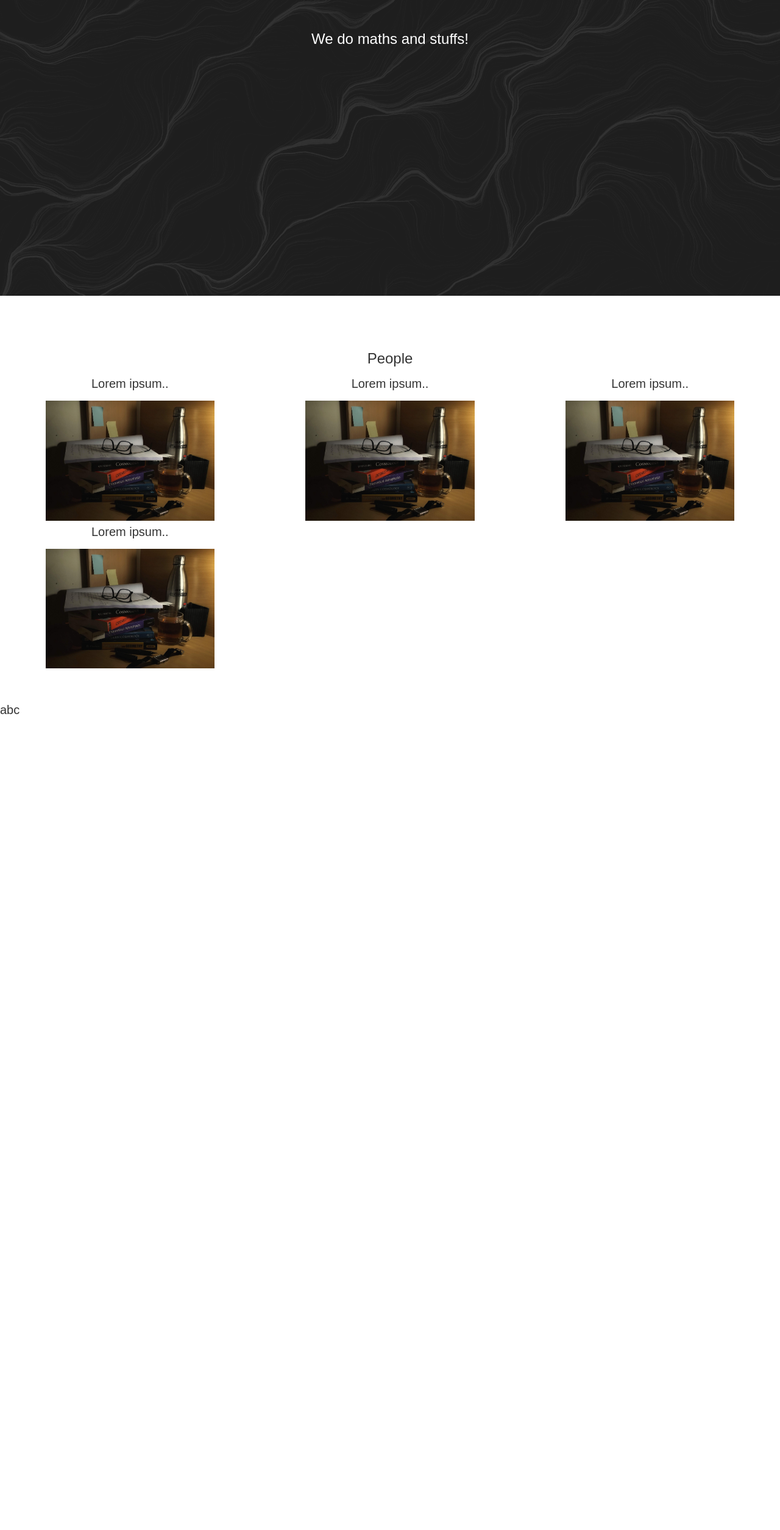
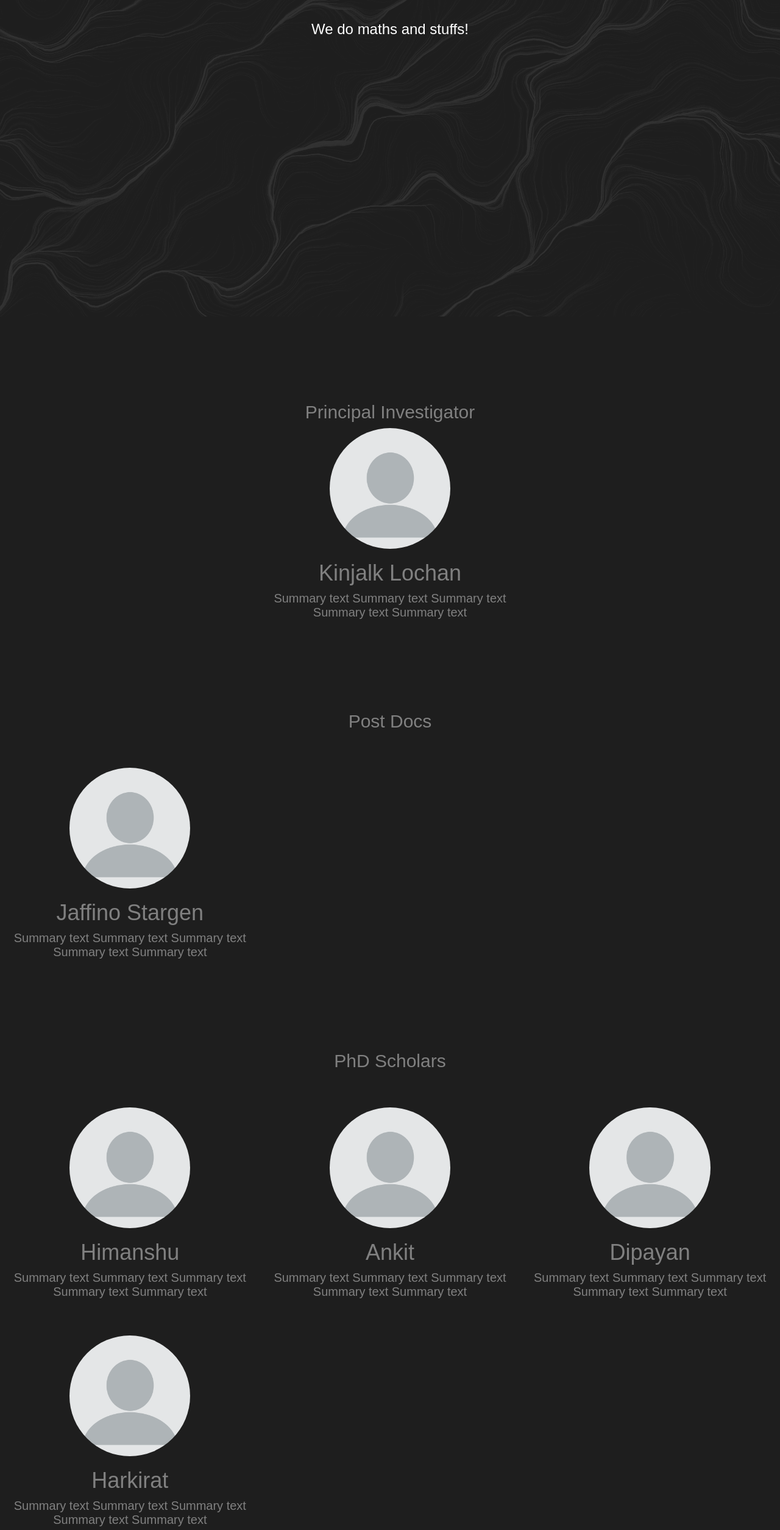
Before and after one commit to dipayanm/dipayanm.github.io, a plain HTML site: page index.html in a window 1280 px wide. Shown: the part 291-2800 px from the top of the page at 61% size. Before the commit the page ends 1473 px from the top, so only its background shows below. Drawn offline with nearby package versions, Linux system fonts and the light colour scheme.

Commit message:
update format

```diff
--- a/index.html
+++ b/index.html
@@ -3,101 +3,256 @@
     <head>
 	<title>Group Page</title>
 	<meta charset="utf-8">
+
 	<meta name="viewport" content="width=device-width, initial-scale=1">
 	<link rel="stylesheet" href="https://maxcdn.bootstrapcdn.com/bootstrap/3.4.1/css/bootstrap.min.css">
 	<script src="https://ajax.googleapis.com/ajax/libs/jquery/3.5.1/jquery.min.js"></script>
 	<script src="https://maxcdn.bootstrapcdn.com/bootstrap/3.4.1/js/bootstrap.min.js"></script>
-	<style>
-	 .bg-1 {
-	     background-image: url("./vf.png");
-	     height: 700px;
-	     background-size: cover;
-	    /*  background-color: #474e5d; Dark Blue */
-	     color: #ffffff;
-	 }
-	 .navbar-nav > li{
-	     margin-left:10px;
-	     font-size: 16px;
-	     margin-right:10px;
-	     border: 3px solid;
-	     /* box-shadow: 1px 2px 2px 2px black; */
-	     border-color: #3e3e3e;
-	     border-radius:15px;
-	 }
-	 .container-fluid {
-	     padding-top: 70px;
+	<link rel="stylesheet" href="style.css">
+	<script>
+	 $(function(){
+	     $("#nav-bar").load('nav.html');
+	 });
+	</script>
 
-	     padding-bottom: 50px;
-	 }
-	 body {
-	     font: 20px Montserrat, sans-serif;
-	     line-height: 1.8;
-	 }
-	 .navbar {
-	     padding-top: 10px;
-	     padding-bottom: 10px;
-	     border: 0;
-	     /* border-radius:10; */
-	     margin-bottom: 0;
-	     /* font-size: 12px; */
-	     background-color: #1e1e1e;
-	     /* letter-spacing: 5px; */
-	 }
+    </head>
 
-	 .navbar-nav li a:hover {
-	     color: #1abc9c !important;
-	 }
-	</style>
-    </head>
     <body>
-	<nav class="navbar navbar-default">
-	    <div class="container">
-		<div class="navbar-header">
-		    <button type="button" class="navbar-toggle" data-toggle="collapse" data-target="#myNavbar">
-			<span class="icon-bar"></span>
-			<span class="icon-bar"></span>
-			<span class="icon-bar"></span>
-		    </button>
-		    <a class="navbar-brand" href="#">Home</a>
-		</div>
-		<div class="collapse navbar-collapse" id="myNavbar">
-		    <ul class="nav navbar-nav navbar-right">
-			<li><a href="#" class="bg-light">Recent Works</a></li>
-			<li><a href="#">Schedules and Meetings</a></li>
-			<li><a href="#">About</a></li>
-		    </ul>
-		</div>
-	    </div>
+	<nav class="navbar navbar-default" id="nav-bar">
 	</nav>
+
 	<div class="container-fluid bg-1 text-center">
 	    <div class="container-fluid bg-2 text-center">
 		<h3>Theoretical Physics Research Group </h3>
 	    </div>
 	    <h3>We do maths and stuffs!</h3>
 	</div>
+
+
 	<div class="container-fluid bg-3 text-center">
-	    <h3>People</h3>
-	    <div class="row">
-		<div class="col-sm-4">
-		    <p>Lorem ipsum..</p>
-		    <img src="img.jpeg" width="70%" alt="Image">
-		</div>
-		<div class="col-sm-4">
-		    <p>Lorem ipsum..</p>
-		    <img src="img.jpeg" width="70%" alt="Image">
-		</div>
-		<div class="col-sm-4">
-		    <p>Lorem ipsum..</p>
-		    <img src="img.jpeg" width="70%" alt="Image">
+<div class="row">
+
+		<div class="col-sm-4 box-shadow shadow">
+		    </div>
+		<div class="col-sm-4 box-shadow shadow pi">
+	    <h2>
+		Principal Investigator
+	    </h2>
+		    <img class='img-circle people-img' src="peo.webp" alt="Image">
+		    <h1>
+			Kinjalk Lochan
+		    </h1>
+		    <p>
+			Summary text
+			Summary text
+			Summary text
+			Summary text
+			Summary text
+			</p>
 		</div>
 
 		<div class="col-sm-4 box-shadow shadow">
-		    <p>Lorem ipsum..</p>
-		    <img class="shadow-lg" src="img.jpeg" width="70%" alt="Image">
+		    </div>
+</div>
+</div>
+<div class="container-fluid bg-3 text-center">
+
+
+	    <h2>Post Docs</h2>
+	    <div class="row">
+
+		<div class="col-sm-4 box-shadow shadow">
+		    <img class='img-circle people-img' src="peo.webp" alt="Image">
+
+		    <h1>
+			Jaffino Stargen
+		    </h1>
+		    <p>
+			Summary text
+			Summary text
+			Summary text
+			Summary text
+			Summary text
+			</p>
 		</div>
 	    </div>
 	</div>
+
+
+	<div class="container-fluid bg-3 text-center">
+
+
+	    <h2>PhD Scholars</h2>
+	    <div class="row">
+		<div class="col-sm-4">
+		    <img class='img-circle people-img' src="peo.webp" alt="Image">
+
+		    <h1>Himanshu</h1>
+		    <p>
+			Summary text
+			Summary text
+			Summary text
+			Summary text
+			Summary text
+			</p>
+
+		</div>
+		<div class="col-sm-4">
+		    <img src="peo.webp" class='img-circle people-img' alt="Image">
+
+		    <h1>Ankit</h1>
+		    <p>
+			Summary text
+			Summary text
+			Summary text
+			Summary text
+			Summary text
+			</p>
+		</div>
+		<div class="col-sm-4">
+		    <img src="peo.webp" class='img-circle people-img' alt="Image">
+
+		    <h1>Dipayan</h1>
+		    <p>
+			Summary text
+			Summary text
+			Summary text
+			Summary text
+			Summary text
+			</p>
+		</div>
+
+		<div class="col-sm-4 box-shadow shadow">
+		    <img class='img-circle people-img' src="peo.webp" alt="Image">
+
+		    <h1>Harkirat</h1>
+		    <p>
+			Summary text
+			Summary text
+			Summary text
+			Summary text
+			Summary text
+			</p>
+		</div>
 	    </div>
-	    <span class="border">abc</span>
+	</div>
+	</div>
+<div class="container-fluid bg-3 text-center">
+
+
+	    <h2>MS Students</h2>
+	    <div class="row">
+		<div class="col-sm-3">
+		    <img class='img-circle people-img' src="peo.webp" alt="Image">
+
+		    <h1>name</h1>
+		    <p>
+			Summary text
+			Summary text
+			Summary text
+			Summary text
+			Summary text
+			</p>
+
+		</div>
+		<div class="col-sm-3">
+		    <img src="peo.webp" class='img-circle people-img' alt="Image">
+
+		    <h1>name</h1>
+		    <p>
+			Summary text
+			Summary text
+			Summary text
+			Summary text
+			Summary text
+			</p>
+		</div>
+		<div class="col-sm-3">
+		    <img src="peo.webp" class='img-circle people-img' alt="Image">
+
+		    <h1>name</h1>
+		    <p>
+			Summary text
+			Summary text
+			Summary text
+			Summary text
+			Summary text
+			</p>
+		</div>
+
+		<div class="col-sm-3 box-shadow shadow">
+		    <img class='img-circle people-img' src="peo.webp" alt="Image">
+
+		    <h1>name</h1>
+		    <p>
+			Summary text
+			Summary text
+			Summary text
+			Summary text
+			Summary text
+			</p>
+		</div>
+	    </div>
+	</div>
+<div class="container-fluid bg-3 text-center">
+
+
+	    <h2>Group Alumni</h2>
+	    <div class="row">
+		<div class="col-sm-3">
+		    <img class='img-circle people-img' src="peo.webp" alt="Image">
+
+		    <h1>name</h1>
+		    <p>
+			Summary text
+			Summary text
+			Summary text
+			Summary text
+			Summary text
+			</p>
+
+		</div>
+		<div class="col-sm-3">
+		    <img src="peo.webp" class='img-circle people-img' alt="Image">
+
+		    <h1>name</h1>
+		    <p>
+			Summary text
+			Summary text
+			Summary text
+			Summary text
+			Summary text
+			</p>
+		</div>
+		<div class="col-sm-3">
+		    <img src="peo.webp" class='img-circle people-img' alt="Image">
+
+		    <h1>name</h1>
+		    <p>
+			Summary text
+			Summary text
+			Summary text
+			Summary text
+			Summary text
+			</p>
+		</div>
+
+		<div class="col-sm-3 box-shadow shadow">
+		    <img class='img-circle people-img' src="peo.webp" alt="Image">
+
+		    <h1>name</h1>
+		    <p>
+			Summary text
+			Summary text
+			Summary text
+			Summary text
+			Summary text
+			</p>
+		</div>
+	    </div>
+	</div>
+
+	<span class="border">abc</span>
+
     </body>
 </html>
--- /dev/null
+++ b/nav.html
@@ -0,0 +1,18 @@
+<div class="container">
+    <div class="navbar-header">
+	<button type="button" class="navbar-toggle" data-toggle="collapse" data-target="#myNavbar">
+	    <span class="icon-bar"></span>
+	    <span class="icon-bar"></span>
+	    <span class="icon-bar"></span>
+	</button>
+	<a class="navbar-brand" href='index.html'>Home</a>
+    </div>
+    <div class="collapse navbar-collapse" id="myNavbar">
+	<ul class="nav navbar-nav navbar-right">
+	    <li><a href="#" class="bg-light">Recent Works</a></li>
+	    <li><a href="gm.html">Meets</a></li>
+	    <li><a href="#">Schedules</a></li>
+	    <li><a href="#">About</a></li>
+	</ul>
+    </div>
+</div>
--- /dev/null
+++ b/style.css
@@ -0,0 +1,82 @@
+	 .bg-1 {
+	     background-image: url("./vf.png");
+	     height: 750px;
+	     background-size: cover;
+	    /*  background-color: #474e5d; Dark Blue */
+	     color: #ffffff;
+	 }
+	 .jumbotron{
+	     background-image: url("./vf.png");
+	     /* height: 750px; */
+	     background-size: cover;
+	 }
+	 .people-img{
+	     width:50%;
+	 }
+	 .pi-img{
+	     width:20%;
+	 }
+
+	 .pi{
+	     /* border: 2px solid; */
+	     /* box-shadow: 1px 2px 2px 2px black; */
+	     /* border-color: #2e2e2e; */
+	     /* border-radius:65px; */
+	     /* background-color:red; */
+	     border
+	 }
+	 .pi  p{
+	     /* Background-color:red; */
+	 }
+	 .navbar-nav > li{
+	     margin-left:10px;
+	     font-size: 16px;
+	     margin-right:10px;
+	     /* background-color:#3e3e3e; */
+	     border: 2px solid;
+	     /* box-shadow: 1px 2px 2px 2px black; */
+	     border-color: #2e2e2e;
+	     border-radius:5px;
+	 }
+	 .container-fluid {
+	     padding-top: 70px;
+
+	     padding-bottom: 50px;
+	 }
+	 .col-sm-4{
+	     /* border:2px solid; */
+	     margin-top:50px;
+	     margin-top:50px;
+	 }
+	 body {
+	     color:grey;
+	     font: 20px Montserrat, sans-serif;
+	     background-color:#1e1e1e;
+	     line-height: 1.;
+	 }
+	 .people{
+	     /* border: 2px solid; */
+	     width: 100%;
+	 }
+	 .navbar-nav>li>a {
+	     padding-top: 5px;
+	     padding-bottom: 5px;
+	 }
+	 .navbar {
+	     padding-top: 5px;
+	     padding-bottom: 5px;
+	     border: 0;
+	     /* border-radius:10; */
+	     margin-bottom: 0;
+	     /* font-size: 12px; */
+	     background-color: #1e1e1e;
+	     /* letter-spacing: 5px; */
+	 }
+
+	 .navbar-nav li:hover {
+	     background-color:#9e9e9e !important;
+	 }
+
+	 .navbar-nav li a:hover {
+	     color: #000 !important;
+	 }
```
Also changed, not shown: gm.html (added, +36 -0 lines), peo.webp (added).
